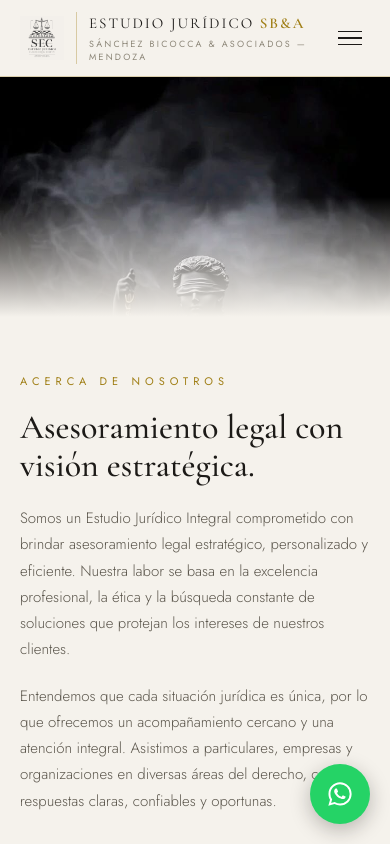
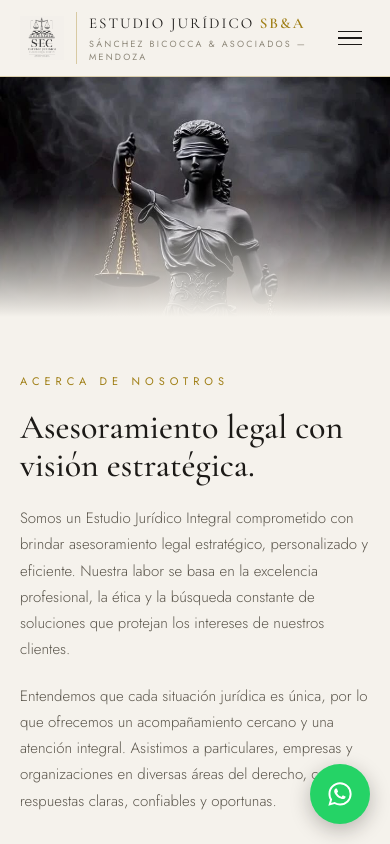
Before and after one commit to GDS2005/estudiojuridicosanchezb.ar, a React (Vite) app: page / in a window 390 px wide. Shown: the top 844 px of the page. Built offline with nearby package versions, Linux system fonts and the light colour scheme.

Commit message:
Changing names in the Footer. Fixing responsive img

```diff
--- a/src/components/Hero.jsx
+++ b/src/components/Hero.jsx
@@ -42,7 +42,7 @@
           <img
             src="./img/hero-balanza.png"
             alt="Balanza de la justicia"
-            className="h-full w-full object-cover object-top"
+            className="h-full w-full object-cover object-[center_30%]"
           />
           <div className="absolute inset-0 bg-gradient-to-t from-ivory via-transparent to-transparent lg:bg-gradient-to-r lg:from-ivory lg:via-transparent" />
         </div>
```
